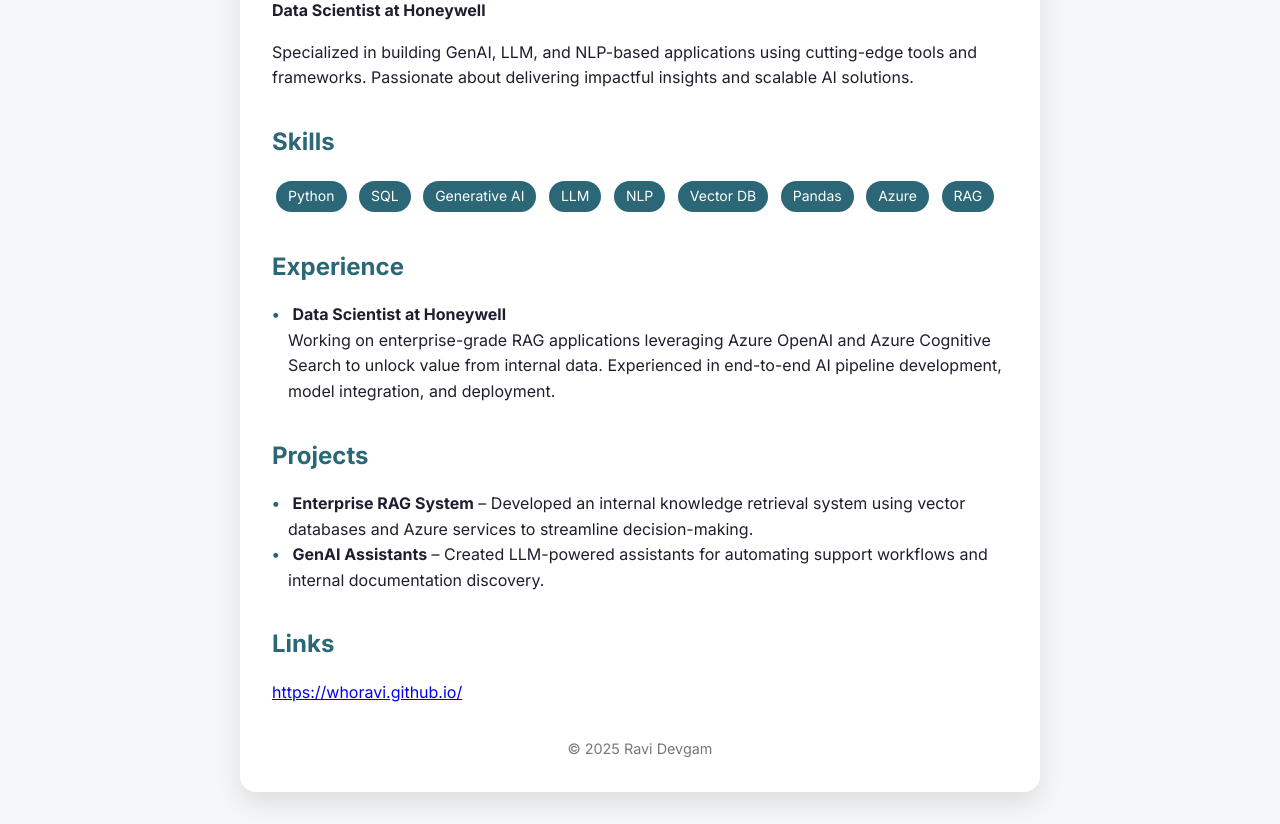
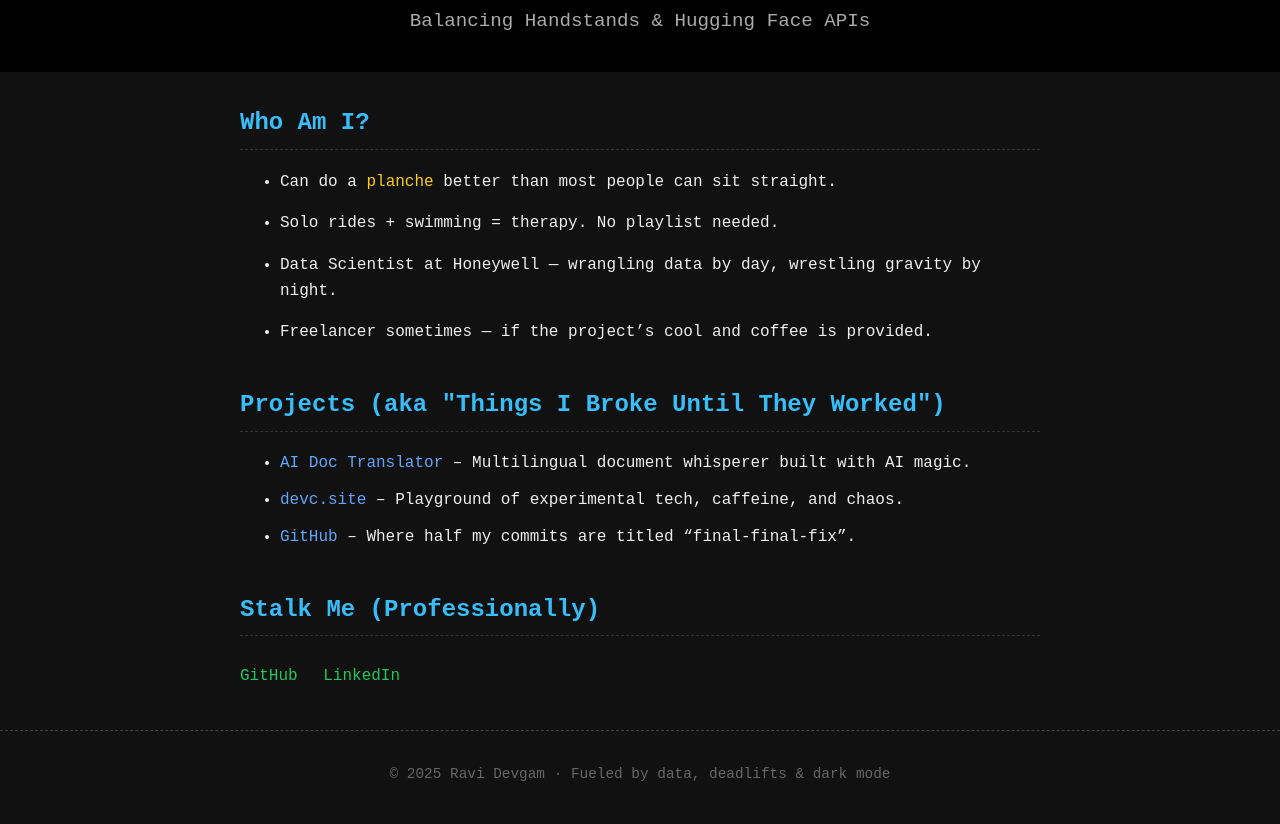
Before and after one commit to WhoRavi/WhoRavi.github.io, a plain HTML site: page index.html in a window 1280 px wide. Shown: the part 125-949 px from the top of the page. Drawn offline with Linux system fonts and the light colour scheme.

Commit message:
completely redesigned!

```diff
--- a/index.html
+++ b/index.html
@@ -1,126 +1,126 @@
 <!DOCTYPE html>
 <html lang="en">
-
 <head>
   <meta charset="UTF-8" />
-  <meta name="viewport" content="width=device-width, initial-scale=1.0" />
-  <title>Ravi Devgam | Data Scientist</title>
-  <link href="https://fonts.googleapis.com/css2?family=Inter:wght@400;600;700&display=swap" rel="stylesheet">
+  <meta name="viewport" content="width=device-width, initial-scale=1.0"/>
+  <link rel="icon" href="aboutMe.png" type="image/png">
+  <title>Ravi Devgam | Calisthenics-Coding Combo</title>
   <style>
-    * {
+    body {
       margin: 0;
-      padding: 0;
-      box-sizing: border-box;
-      font-family: 'Inter', sans-serif;
+      font-family: 'Courier New', monospace;
+      background: #111;
+      color: #eee;
+      line-height: 1.6;
     }
 
-    body {
-      background-color: #f4f6f8;
-      color: #1e1e2f;
-      line-height: 1.6;
-      padding: 2rem;
+    header {
+      text-align: center;
+      padding: 3rem 1rem 1rem;
+      background: #000;
     }
 
-    .container {
-      max-width: 800px;
-      margin: auto;
-      background: #fff;
-      padding: 2rem;
-      border-radius: 16px;
-      box-shadow: 0 10px 25px rgba(0, 0, 0, 0.1);
+    header h1 {
+      margin: 0;
+      font-size: 2.5rem;
+      color: #22d3ee;
     }
 
-    h1 {
-      font-size: 2rem;
-      margin-bottom: 0.5rem;
+    header p {
+      font-size: 1.2rem;
+      color: #aaa;
+    }
+
+    main {
+      max-width: 800px;
+      margin: 2rem auto;
+      padding: 0 1rem;
+    }
+
+    section {
+      margin-bottom: 2.5rem;
     }
 
     h2 {
-      font-size: 1.5rem;
-      margin-top: 2rem;
-      margin-bottom: 1rem;
-      color: #2b6777;
+      color: #38bdf8;
+      border-bottom: 1px dashed #333;
+      padding-bottom: 0.4rem;
     }
 
-    p {
+    .fun-facts li {
       margin-bottom: 1rem;
     }
 
-    ul {
-      list-style: none;
-      padding-left: 1rem;
+    .fun-facts span {
+      color: #facc15;
     }
 
-    ul li::before {
-      content: "\2022";
-      color: #2b6777;
-      font-weight: bold;
-      display: inline-block;
-      width: 1em;
-      margin-left: -1em;
+    .projects a {
+      color: #60a5fa;
+      text-decoration: none;
     }
 
-    .tag {
-      display: inline-block;
-      background: #2b6777;
-      color: white;
-      padding: 0.25rem 0.75rem;
-      border-radius: 999px;
-      font-size: 0.875rem;
-      margin: 0.25rem;
+    .projects li {
+      margin: 0.7rem 0;
     }
 
-    .footer {
+    .links a {
+      display: inline-block;
+      margin: 0.5rem 1rem 0 0;
+      color: #22c55e;
+      text-decoration: none;
+    }
+
+    footer {
       text-align: center;
-      margin-top: 2rem;
-      color: #777;
+      padding: 2rem 1rem;
+      color: #666;
       font-size: 0.9rem;
+      border-top: 1px dashed #444;
     }
   </style>
 </head>
+<body>
 
-<body>
-  <div class="container">
-    <h1>Ravi Devgam</h1>
-    <p><strong>Data Scientist at Honeywell</strong></p>
-    <p>Specialized in building GenAI, LLM, and NLP-based applications using cutting-edge tools and frameworks. Passionate about delivering impactful insights and scalable AI solutions.</p>
+<header>
+  <h1>Ravi Devgam</h1>
+  <p>Balancing Handstands & Hugging Face APIs</p>
+</header>
 
-    <h2>Skills</h2>
-    <div>
-      <span class="tag">Python</span>
-      <span class="tag">SQL</span>
-      <span class="tag">Generative AI</span>
-      <span class="tag">LLM</span>
-      <span class="tag">NLP</span>
-      <span class="tag">Vector DB</span>
-      <span class="tag">Pandas</span>
-      <span class="tag">Azure</span>
-      <span class="tag">RAG</span>
+<main>
+
+  <section>
+    <h2>Who Am I?</h2>
+    <ul class="fun-facts">
+      <li>Can do a <span>planche</span> better than most people can sit straight.</li>
+      <li>Solo rides + swimming = therapy. No playlist needed.</li>
+      <li>Data Scientist at Honeywell — wrangling data by day, wrestling gravity by night.</li>
+      <li>Freelancer sometimes — if the project’s cool and coffee is provided.</li>
+    </ul>
+  </section>
+
+  <section>
+    <h2>Projects (aka "Things I Broke Until They Worked")</h2>
+    <ul class="projects">
+      <li><a href="https://aidoctranslator.com/" target="_blank">AI Doc Translator</a> – Multilingual document whisperer built with AI magic.</li>
+      <li><a href="http://devc.site/" target="_blank">devc.site</a> – Playground of experimental tech, caffeine, and chaos.</li>
+      <li><a href="https://github.com/whoravi" target="_blank">GitHub</a> – Where half my commits are titled “final-final-fix”.</li>
+    </ul>
+  </section>
+
+  <section>
+    <h2>Stalk Me (Professionally)</h2>
+    <div class="links">
+      <a href="https://github.com/whoravi" target="_blank">GitHub</a>
+      <a href="https://www.linkedin.com/in/ravidevgam/" target="_blank">LinkedIn</a>
     </div>
+  </section>
 
-    <h2>Experience</h2>
-    <ul>
-      <li>
-        <strong>Data Scientist at Honeywell</strong><br />
-        Working on enterprise-grade RAG applications leveraging Azure OpenAI and Azure Cognitive Search to unlock value from internal data. Experienced in end-to-end AI pipeline development, model integration, and deployment.
-      </li>
-    </ul>
+</main>
 
-    <h2>Projects</h2>
-    <ul>
-      <li>
-        <strong>Enterprise RAG System</strong> – Developed an internal knowledge retrieval system using vector databases and Azure services to streamline decision-making.
-      </li>
-      <li>
-        <strong>GenAI Assistants</strong> – Created LLM-powered assistants for automating support workflows and internal documentation discovery.
-      </li>
-    </ul>
+<footer>
+  &copy; 2025 Ravi Devgam · Fueled by data, deadlifts & dark mode
+</footer>
 
-    <h2>Links</h2>
-    <p><a href="https://whoravi.github.io/" target="_blank">https://whoravi.github.io/</a></p>
-
-    <div class="footer">© 2025 Ravi Devgam</div>
-  </div>
 </body>
-
 </html>
```
Also changed, not shown: aboutMe.png (added).
